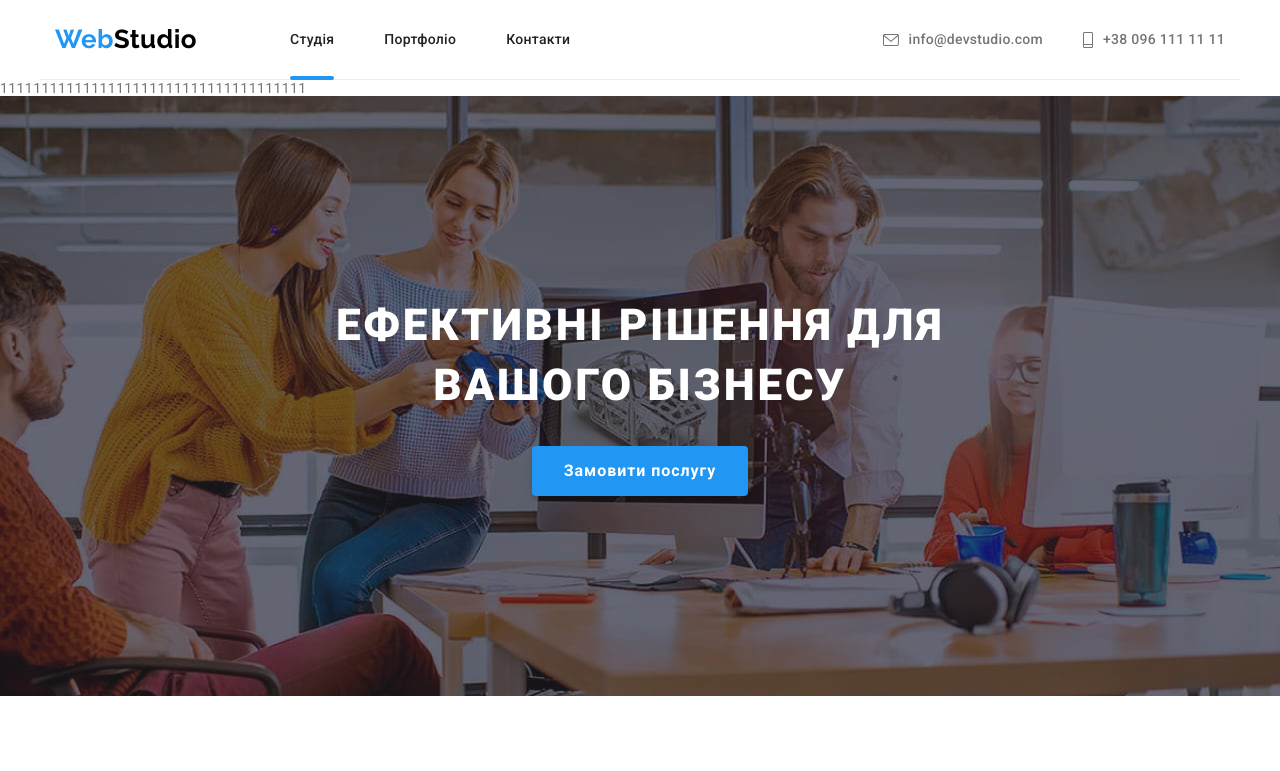
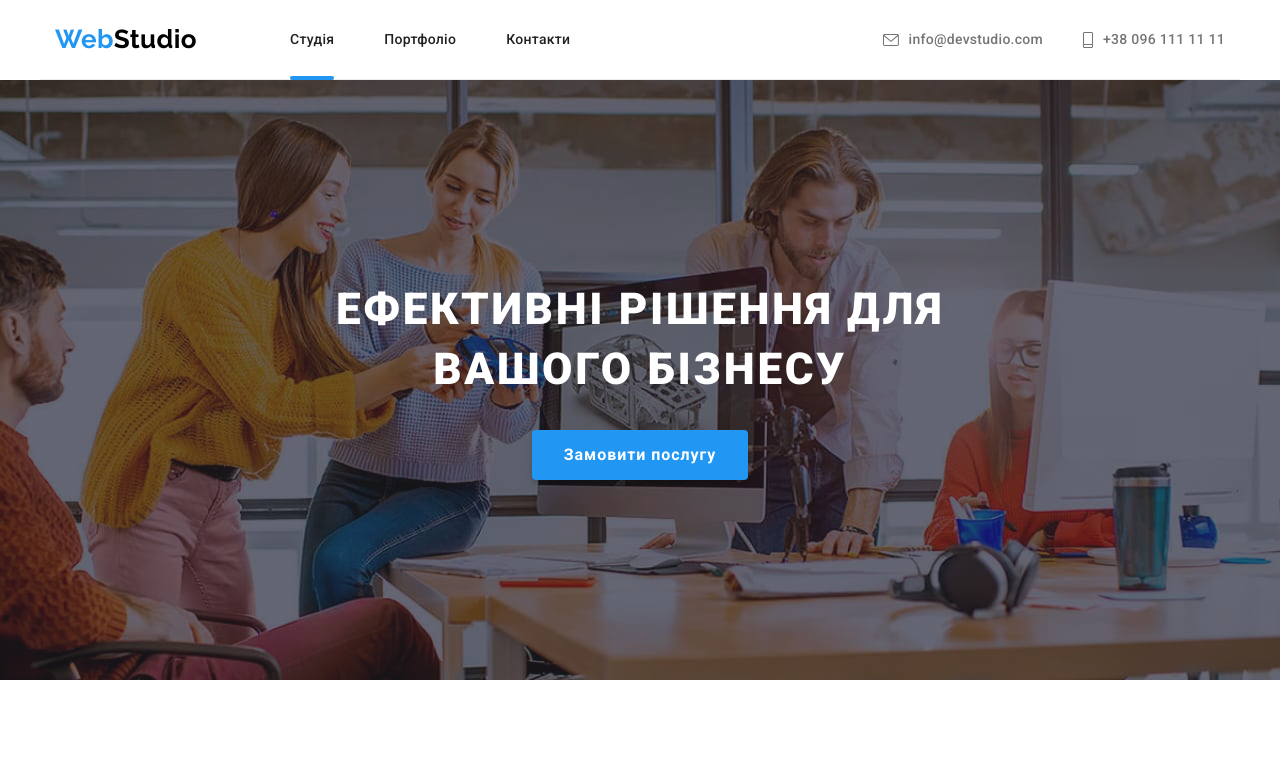
Before and after one commit to yarik000315/goit-markup-hw-06, a plain HTML site: page index.html in a window 1280 px wide. Shown: the top 771 px of the page. Drawn offline with nearby package versions, Linux system fonts and the light colour scheme.

Commit message:
deleted the training tag p

```diff
--- a/index.html
+++ b/index.html
@@ -46,8 +46,7 @@
       </div>
     </header>
     <main>
-      <p>1111111111111111111111111111111111111</p>
-      <section class="hero">
+          <section class="hero">
         <div class="wrapper-hero">
           <h1>ефективні рішення для <br />вашого бізнесу</h1>
           <button class="order" data-modal-open>Замовити послугу</button>
```
